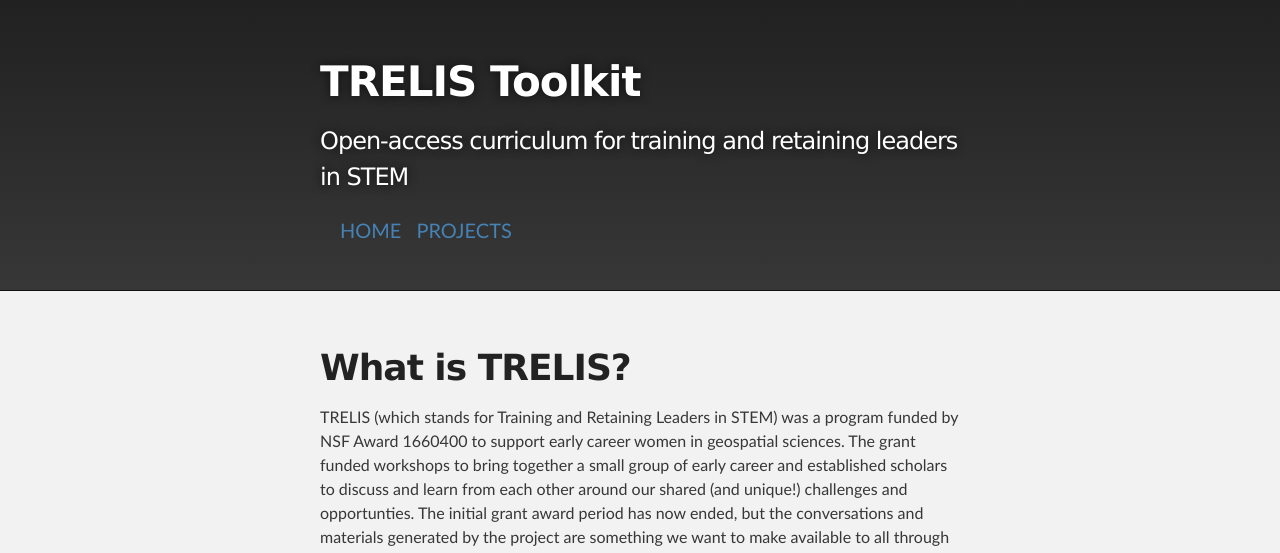
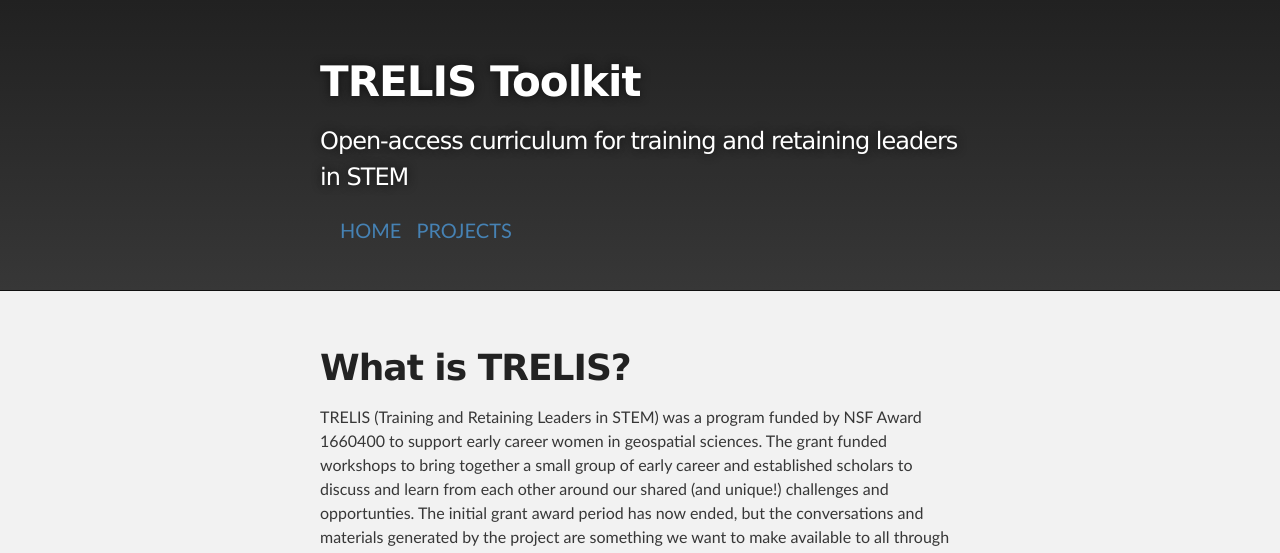
Before and after one commit to TRELIStoolkit/TRELIStoolkit.github.io, a Jekyll site: the page built from index.md, in a window 1280 px wide and 1400 px high. Shown: the top 553 px of the window. Built offline with Jekyll 4.4.1, drawn with Linux system fonts in a browser that asks for light colours; our own code applies the rules of GitHub Pages for plain Markdown files; part of the change alters nothing that is shown; some of the changed text lies outside the part shown.

```diff
--- a/index.md
+++ b/index.md
@@ -4,7 +4,7 @@ layout: default
 
 # What is TRELIS?
 
-TRELIS (which stands for Training and Retaining Leaders in STEM) was a program funded by NSF Award 1660400 to support early career women in geospatial sciences. The grant funded workshops to bring together a small group of early career and established scholars to discuss and learn from each other around our shared (and unique!) challenges and opportunties. The initial grant award period has now ended, but the conversations and materials generated by the project are something we want to make available to all through this online toolkit.
+TRELIS (Training and Retaining Leaders in STEM) was a program funded by NSF Award 1660400 to support early career women in geospatial sciences. The grant funded workshops to bring together a small group of early career and established scholars to discuss and learn from each other around our shared (and unique!) challenges and opportunties. The initial grant award period has now ended, but the conversations and materials generated by the project are something we want to make available to all through this online toolkit.
 
 ![TRELIS_Group](assets/images/ALL_TRELIS.JPG)
 
@@ -14,17 +14,17 @@ Want to run your own meeting, workshop, or work through the TRELIS materials on
 
 ### Day One
 
-| Time         | Session & Activities         | Resources  |
+| Time         | Session & Activities         | Resource Link  |
 |:-------------|:------------------|:------|
 | 7:30am       | Breakfast available |   |
 | 8:30am       | Welcome, Introduction & Orientation   |   |
 | 10:00am      | Break       |   |
-| 10:30am      | Session 1: Communication and Language   | <a href="https://mstuhlmacher.github.io/TRELIStoolkit/session1"> Session Summary </a> |
+| 10:30am      | Session 1: Communication and Language   | <a href="https://mstuhlmacher.github.io/TRELIStoolkit/session1"> Overview & Materials </a> |
 | 12:00pm      | Lunch and Walk Break       |   |
 | 1:30pm       | Session 2: Career Trajectories   | TBD  |
 | 2:50pm       | Break  |  |
-| 3:00pm       | Session 3: Obstacles & Solutions (Part 1)  | TBD  |
-| 4:30pm       | Compilation of Parking Lot (or Bike Rack) Topics   | TBD  |
+| 3:00pm       | Session 3: Obstacles & Solutions (Part 1)  | <a href="https://mstuhlmacher.github.io/TRELIStoolkit/session3"> Overview & Materials  </a>  |
+| 4:30pm       | Compilation of Parking Lot (or Bike Rack) Topics   | <a href="https://mstuhlmacher.github.io/TRELIStoolkit/parking-lot"> Overview & Materials  </a>  |
 | 5:00pm       | Free Time  |   |
 | 6:30pm       | Dinner   |   |
 
@@ -35,12 +35,12 @@ Want to run your own meeting, workshop, or work through the TRELIS materials on
 |:-------------|:------------------|:------|
 | 7:30am       | Breakfast available |   |
 | 8:30am       | Greetings & Debrief  |   |
-| 9:00am       | Session 3: Obstacles & Solutions (Part 2)       | TBD  |
+| 9:00am       | Session 3: Obstacles & Solutions (Part 2)       | <a href="https://mstuhlmacher.github.io/TRELIStoolkit/session3"> Overview & Materials  </a> |
 | 10:00am      | Break  |   |
-| 10:30am      | Session 4: Work-Life Integration   | TBD  |
+| 10:30am      | Session 4: Work-Life Integration   | <a href="https://mstuhlmacher.github.io/TRELIStoolkit/session4"> Overview & Materials  </a>  |
 | 12:00pm      | Lunch and Walk Break       |   |
-| 1:30pm       | Session 5: Mentoring and Coaching  | TBD  |
-| 2:30pm       | Review & Responses to Parking Lot Topics  | TBD  |
+| 1:30pm       | Session 5: Mentoring and Coaching  | <a href="https://mstuhlmacher.github.io/TRELIStoolkit/session5"> Overview & Materials  </a>  |
+| 2:30pm       | Discussion of Parking Lot (or Bike Rack) Topics  | <a href="https://mstuhlmacher.github.io/TRELIStoolkit/parking-lot"> Overview & Materials  </a>  |
 | 3:50pm       | Break  |  |
 | 5:00pm       | Free Time  |   |
 | 7:00pm       | Dinner   |   |
```
